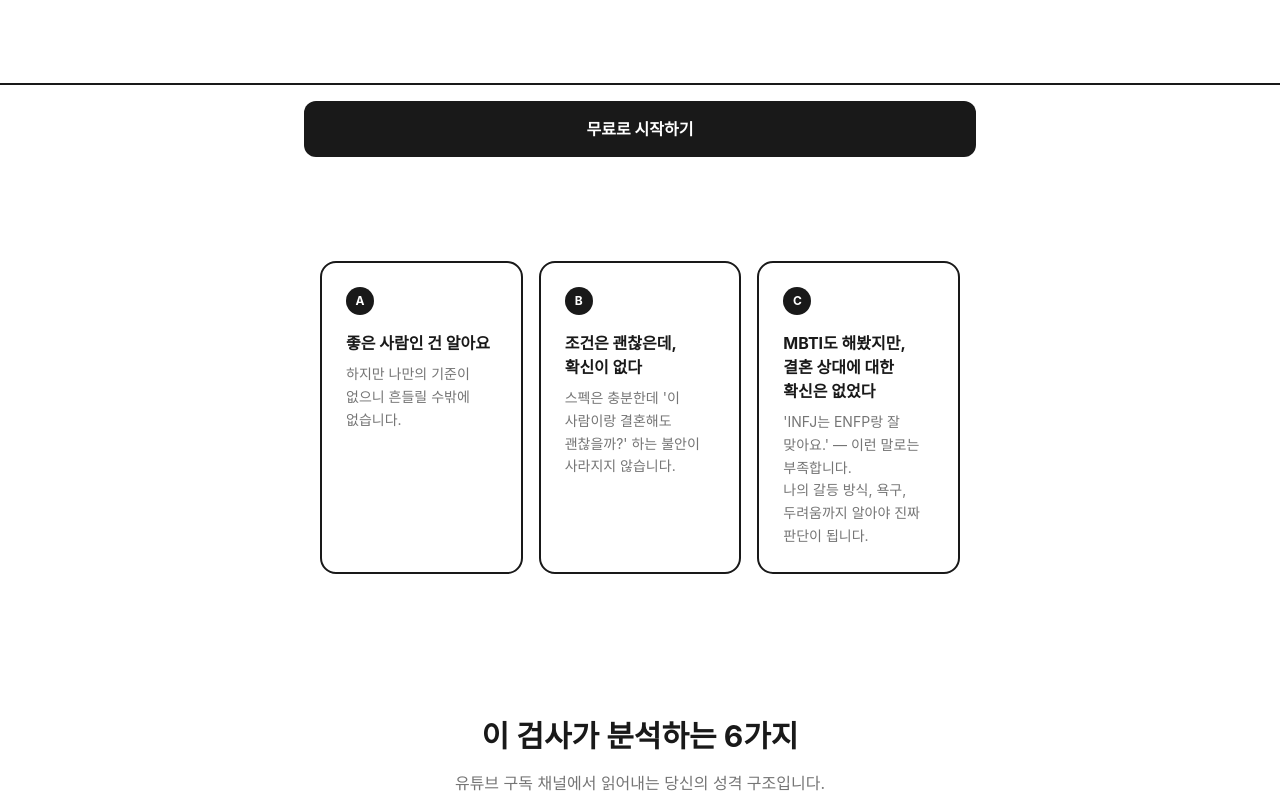
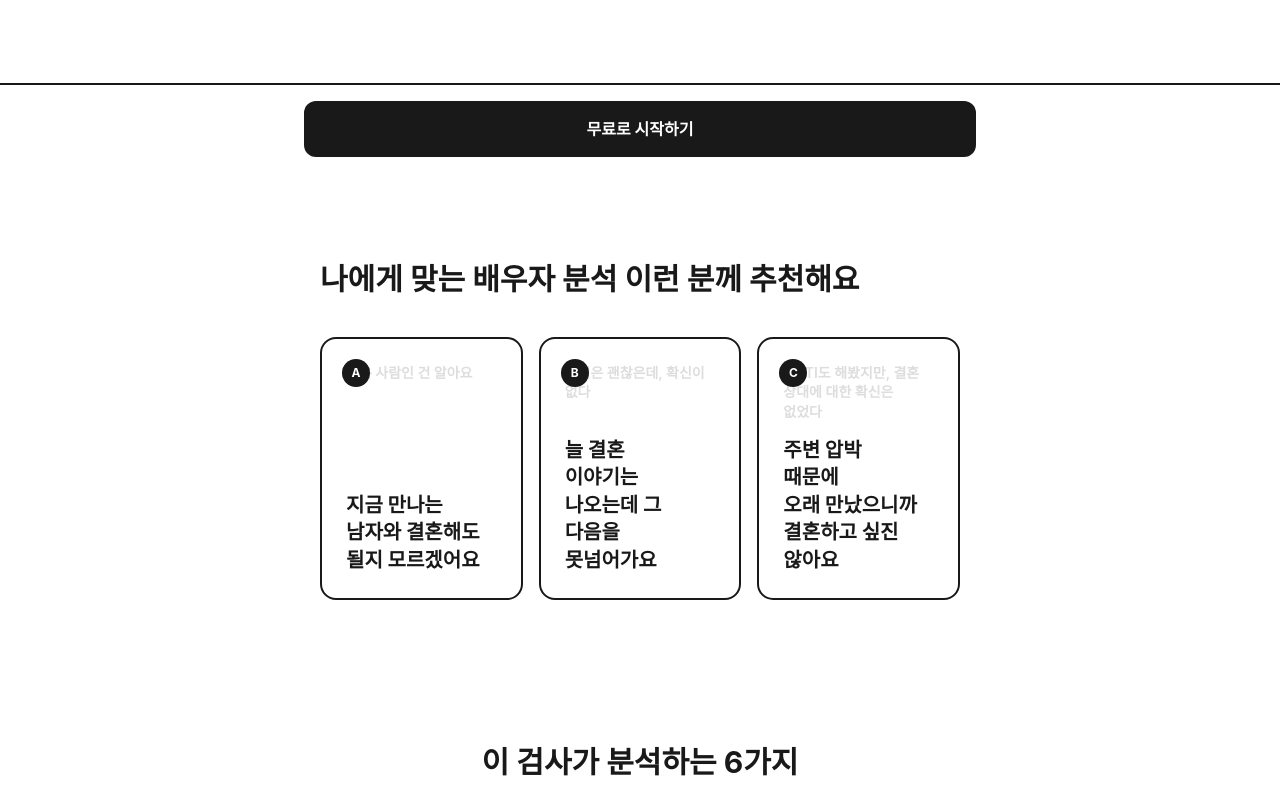
Before and after one commit to readmestudio/gibunstudio, a Next.js app: page /self-hacking/detail/husband-match in a window 1280 px wide. Shown: the part 627-1424 px from the top of the page. Built offline with nearby package versions, Linux system fonts and the light colour scheme; no server answers.

Commit message:
fix: 랜딩페이지 고민 카드 리디자인 — 섹션 제목 추가 + 강조 문구 오버레이 스타일
Co-Authored-By: Claude Opus 4.6 (1M context) <noreply@anthropic.com>

```diff
--- a/src/app/self-hacking/detail/husband-match/_components/PainPointCards.tsx
+++ b/src/app/self-hacking/detail/husband-match/_components/PainPointCards.tsx
@@ -1,47 +1,56 @@
 const CARDS = [
   {
     label: "A",
-    title: "좋은 사람인 건 알아요",
-    description:
-      "하지만 나만의 기준이 없으니 흔들릴 수밖에 없습니다.",
+    bgTitle: "좋은 사람인 건 알아요",
+    highlight: "지금 만나는\n남자와 결혼해도\n될지 모르겠어요",
   },
   {
     label: "B",
-    title: "조건은 괜찮은데, 확신이 없다",
-    description:
-      "스펙은 충분한데 '이 사람이랑 결혼해도 괜찮을까?' 하는 불안이 사라지지 않습니다.",
+    bgTitle: "조건은 괜찮은데, 확신이 없다",
+    highlight: "늘 결혼\n이야기는\n나오는데 그\n다음을\n못넘어가요",
   },
   {
     label: "C",
-    title: "MBTI도 해봤지만, 결혼 상대에 대한 확신은 없었다",
-    description:
-      "'INFJ는 ENFP랑 잘 맞아요.' — 이런 말로는 부족합니다.\n나의 갈등 방식, 욕구, 두려움까지 알아야 진짜 판단이 됩니다.",
+    bgTitle: "MBTI도 해봤지만, 결혼 상대에 대한 확신은 없었다",
+    highlight: "주변 압박\n때문에\n오래 만났으니까\n결혼하고 싶진\n않아요",
   },
 ];
 
 export default function PainPointCards() {
   return (
     <section className="py-16">
+      <h2
+        className="text-2xl sm:text-3xl font-bold text-[var(--foreground)] mb-10"
+        style={{ wordBreak: "keep-all" }}
+      >
+        나에게 맞는 배우자 분석 이런 분께 추천해요
+      </h2>
+
       <div className="grid gap-4 sm:grid-cols-3">
         {CARDS.map((card) => (
           <div
             key={card.label}
-            className="rounded-2xl border-2 border-[var(--foreground)] p-6 transition-shadow hover:shadow-[4px_4px_0_var(--foreground)]"
+            className="relative rounded-2xl border-2 border-[var(--foreground)] p-6 min-h-[220px] flex flex-col justify-between overflow-hidden transition-shadow hover:shadow-[4px_4px_0_var(--foreground)]"
           >
-            <span className="inline-flex items-center justify-center w-7 h-7 rounded-full bg-[var(--foreground)] text-white text-xs font-bold mb-4">
+            {/* 배경 흐린 제목 */}
+            <p
+              className="text-sm font-semibold text-[var(--foreground)]/15 leading-snug"
+              style={{ wordBreak: "keep-all" }}
+            >
+              {card.bgTitle}
+            </p>
+
+            {/* 라벨 */}
+            <span className="absolute top-5 left-5 inline-flex items-center justify-center w-7 h-7 rounded-full bg-[var(--foreground)] text-white text-xs font-bold">
               {card.label}
             </span>
-            <h3
-              className="text-base font-bold text-[var(--foreground)] mb-2"
+
+            {/* 강조 문구 */}
+            <p
+              className="mt-4 text-xl font-bold text-[var(--foreground)] leading-snug whitespace-pre-line"
               style={{ wordBreak: "keep-all" }}
             >
-              {card.title}
-            </h3>
-            <p
-              className="text-sm leading-relaxed text-[var(--foreground)]/60 whitespace-pre-line"
-              style={{ wordBreak: "keep-all" }}
-            >
-              {card.description}
+              {card.highlight}
             </p>
           </div>
         ))}
```
